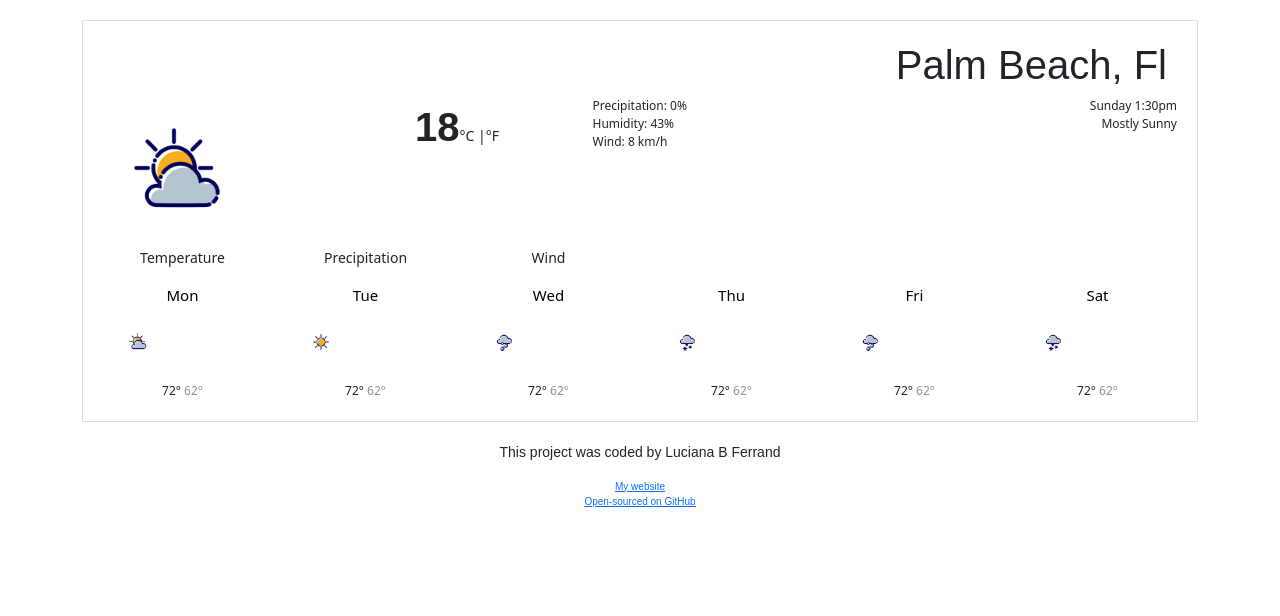
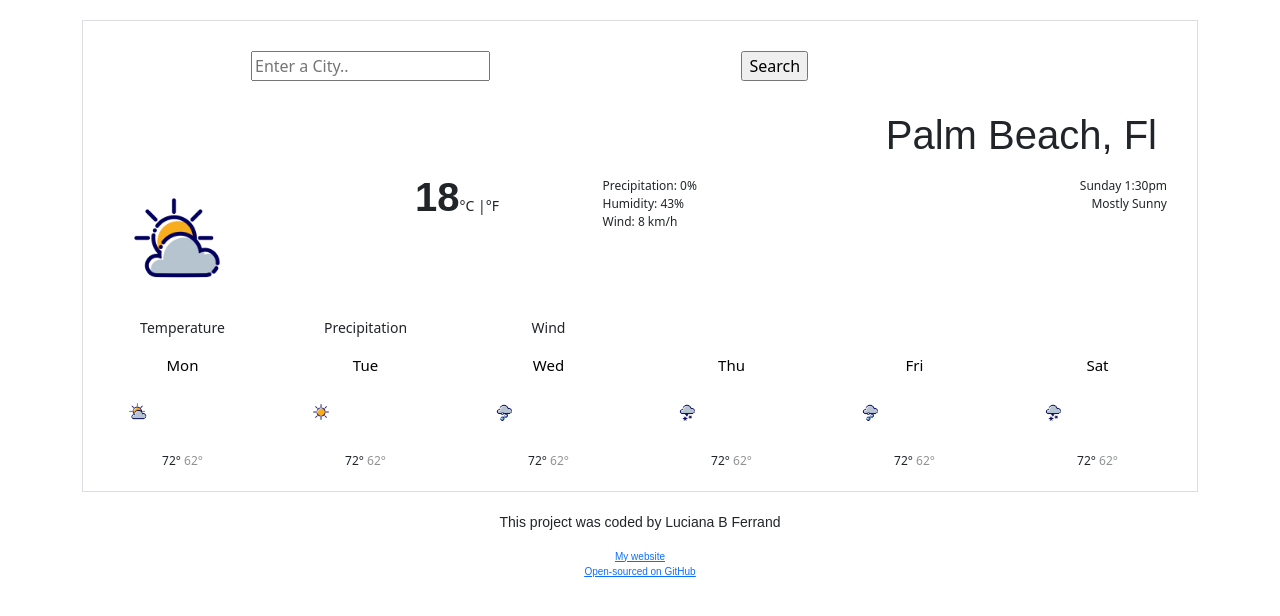
Before and after one commit to lbferrand/weather-app-react-project, a React (Create React App) app: page / in a window 1280 px wide. Shown: the top 616 px of the page. Built offline with nearby package versions, Linux system fonts and the light colour scheme.

Commit message:
Added form for search engine

```diff
--- a/src/Weather.css
+++ b/src/Weather.css
@@ -6,10 +6,16 @@ body {
   border: 1px solid #dadde1;
   padding: 20px;
 }
+form {
+  display: block;
+  padding: 5px;
+  margin: 5px;
+}
 h1 {
   font-family: fantasy;
   text-align: right;
-  padding-right: 10px;
+  padding-right: 20px;
+  padding-top: 20px;
 }
 .main-icon {
   display: block;
--- a/src/Weather.js
+++ b/src/Weather.js
@@ -4,6 +4,21 @@ import "./Weather.css";
 export default function Weather() {
   return (
     <div className="Weather">
+      <form>
+        <div className="row">
+          <div className="col-6">
+            <input
+              type="search"
+              placeholder="Enter a City.."
+              className="search"
+            />
+          </div>
+          <div className="col-3">
+            <input type="submit" value="Search" />
+          </div>
+        </div>
+      </form>
+
       <h1>Palm Beach, Fl</h1>
       <div className="row">
         <div className="col-3">
```
